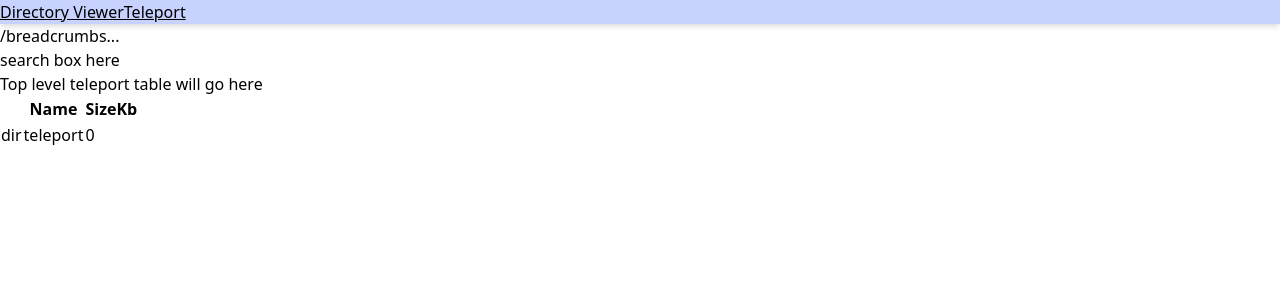
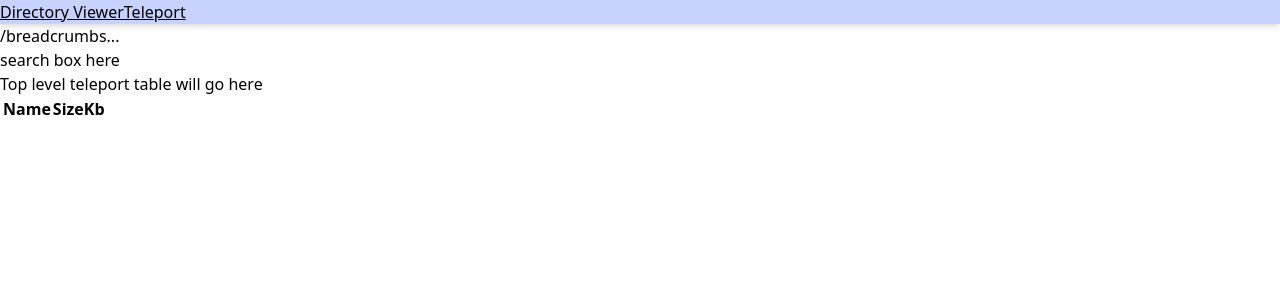
Before and after one commit to deliaconstantino/directory-viewer, a React (Create React App) app: page / in a window 1280 px wide. Shown: the top 300 px of the page. Built offline with nearby package versions, Linux system fonts and the light colour scheme.

Commit message:
format data to render as an array

```diff
--- a/src/components/DataFinder.js
+++ b/src/components/DataFinder.js
@@ -13,10 +13,10 @@ function searchDirectory(urlArray) {
   }
 
   if (urlArray.length === 1) {
-    console.log("ua", urlArray[0])
+    console.log("ua", urlArray[0]);
     parentLevel = parentLevel.items;
-    console.log("parentLevel", parentLevel)
-    return parentLevel
+    console.log("parentLevel", parentLevel);
+    return parentLevel;
   }
 
   for (let i = 0; i < urlArray.length; i++) {
@@ -39,10 +39,16 @@ function DataFinder() {
     setData(searchDirectory(filteredUrl));
   }, [data]);
 
-  // console.log("type", data?.type);
+  let tableData = new Array();
+  if (data && data.length) {
+    tableData = data;
+  } else {
+    tableData.push(data);
+  }
+
   return (
     <div>
-      <Page data={data} />
+      <Page data={tableData} />
     </div>
   );
 }
```
